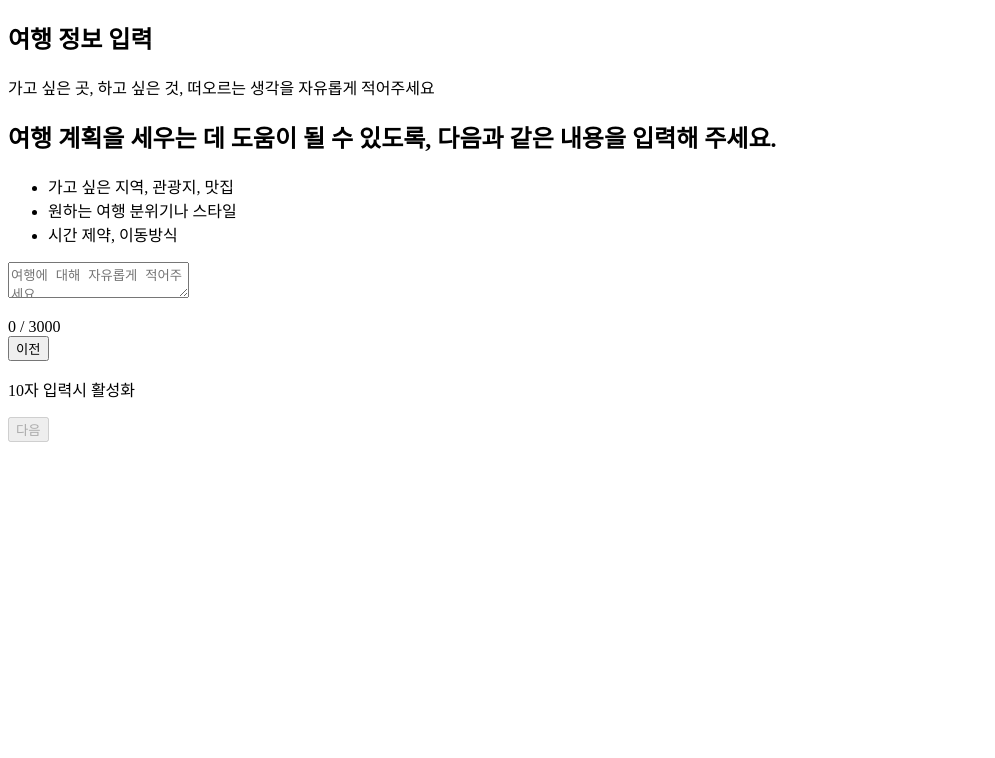
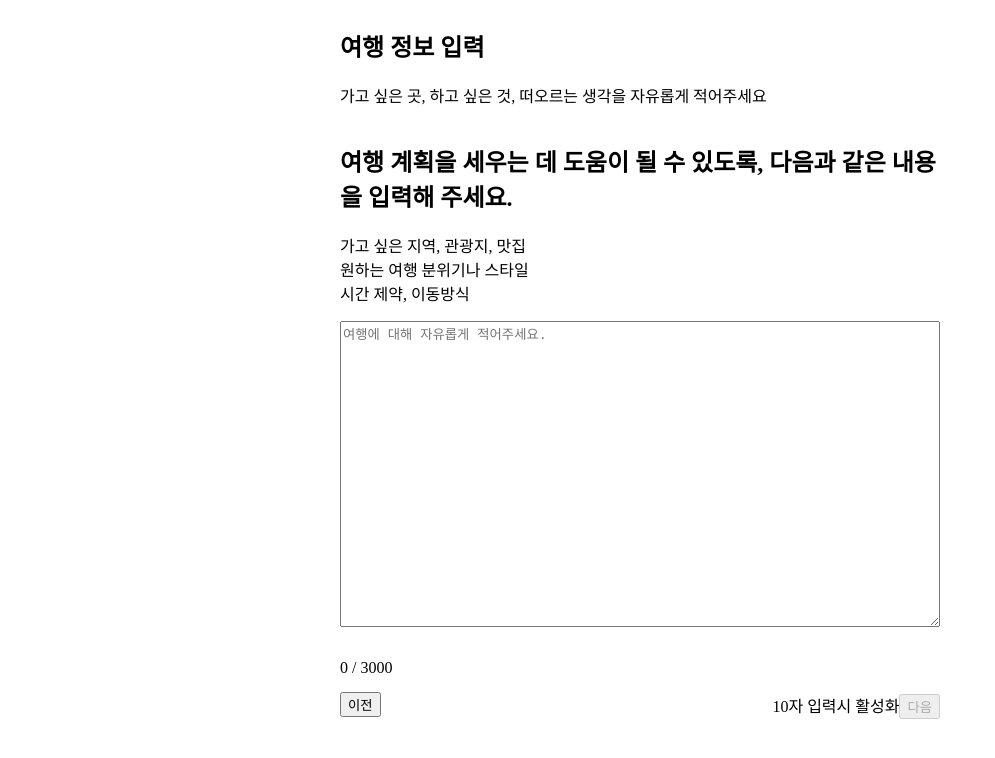
Before and after one commit to TripKey/tripkey-main, a React (Vite) app in the folder apps/frontend/: page /dump in a window 1280 px wide. Shown: the top 758 px of the page, without its empty margins (0-995 px from the left). Built offline with nearby package versions, Linux system fonts and the light colour scheme; the HTML template or start-up script is replaced by a standard one.

Commit message:
리뷰 반영 : className 보완 및 css 연동

```diff
--- /dev/null
+++ b/apps/frontend/src/components/dump/DumpActionBar.css
@@ -0,0 +1,16 @@
+.dump-action-bar {
+  display: flex;
+  justify-content: space-between;
+  align-items: center;
+}
+
+.dump-back-button {}
+
+.dump-next-section {
+}
+
+.dump-action-message {
+  display: inline-block
+}
+
+.dump-next-button {}
--- a/apps/frontend/src/components/dump/DumpActionBar.tsx
+++ b/apps/frontend/src/components/dump/DumpActionBar.tsx
@@ -1,3 +1,5 @@
+import './DumpActionBar.css';
+
 type DumpActionBarProps = {
   onBack: () => void
   onNext: () => void
@@ -14,17 +16,19 @@ const DumpActionBar = ({onBack, onNext, isNextDisabled}:DumpActionBarProps) => {
         <div className='dump-action-bar'>
 
             <button
-                className='back-button'
+                className='dump-back-button'
                 type="button"
                 onClick={onBack}>
                 이전
             </button>
 
-            <div>
-                <p>{nextGuideMessage}</p>
+            <div className='dump-next-section'>
+                <p className='dump-action-message'>
+                    {nextGuideMessage}
+                </p>
 
                 <button
-                className='next-button'
+                className='dump-next-button'
                 type="button"
                 onClick={onNext}
                 disabled={isNextDisabled}>
--- /dev/null
+++ b/apps/frontend/src/components/dump/DumpForm.css
@@ -0,0 +1,14 @@
+.dump-form {
+    display: flex;
+    flex-direction: column;
+}
+
+.dump-textarea {
+    height: 300px;
+}
+
+.dump-status-message {
+}
+
+.dump-text-count {
+}
--- a/apps/frontend/src/components/dump/DumpForm.tsx
+++ b/apps/frontend/src/components/dump/DumpForm.tsx
@@ -1,3 +1,5 @@
+import './DumpForm.css';
+
 type DumpFormProps = {
     dumpText : string
     dumpTextCount : number
@@ -34,16 +36,17 @@ const DumpForm = ({ dumpText, dumpTextCount, onTextChange }: DumpFormProps) => {
     return (
         <div className="dump-form">
             <textarea
+                className="dump-textarea"
                 value={dumpText}
                 onChange={handleChange}
                 placeholder="여행에 대해 자유롭게 적어주세요."
                 maxLength={MAX_DUMP_TEXT_LENGTH}
             />
 
-            <p className="status-message">
+            <p className="dump-status-message">
                 {getStatusMessage()}
             </p>
-            <div className="text-count">
+            <div className="dump-text-count">
                 {dumpTextCount} / {MAX_DUMP_TEXT_LENGTH}
             </div>
         </div>
--- /dev/null
+++ b/apps/frontend/src/components/dump/DumpGuideCard.css
@@ -0,0 +1,13 @@
+.dump-guide-card {
+}
+
+.dump-guide-title {
+}
+
+.dump-guide-list {
+  list-style: none;
+  padding: 0;
+}
+
+.dump-guide-item {
+}
--- a/apps/frontend/src/components/dump/DumpGuideCard.tsx
+++ b/apps/frontend/src/components/dump/DumpGuideCard.tsx
@@ -1,3 +1,5 @@
+import './DumpGuideCard.css';
+
 const guideItems = [
     '가고 싶은 지역, 관광지, 맛집',
     '원하는 여행 분위기나 스타일',
--- /dev/null
+++ b/apps/frontend/src/pages/DumpPage.css
@@ -0,0 +1,21 @@
+/* DumpPage */
+.dump-page {
+  width:600px;
+  margin:0 auto;
+}
+
+/* 본문 영역 */
+.dump-container {
+  display: flex;
+  flex-direction: column;
+}
+
+/* 페이지 제목 영역 */
+.dump-header {
+}
+
+.dump-header h1 {
+}
+
+.dump-header p {
+}
--- a/apps/frontend/src/pages/DumpPage.tsx
+++ b/apps/frontend/src/pages/DumpPage.tsx
@@ -1,4 +1,5 @@
 import { useState } from 'react';
+import './DumpPage.css';
 
 import DumpActionBar from '../components/dump/DumpActionBar';
 import DumpGuideCard from '../components/dump/DumpGuideCard';
@@ -29,8 +30,8 @@ const DumpPage = () => {
                 {/*공통 컴포넌트 순서도*/}
             </div>
 
-            <section className='container'>
-                <div className='header'>
+            <section className='dump-container'>
+                <div className='dump-header'>
                     <h1 >여행 정보 입력</h1>
                     <p>가고 싶은 곳, 하고 싶은 것, 떠오르는 생각을 자유롭게 적어주세요</p>
                 </div>
```
